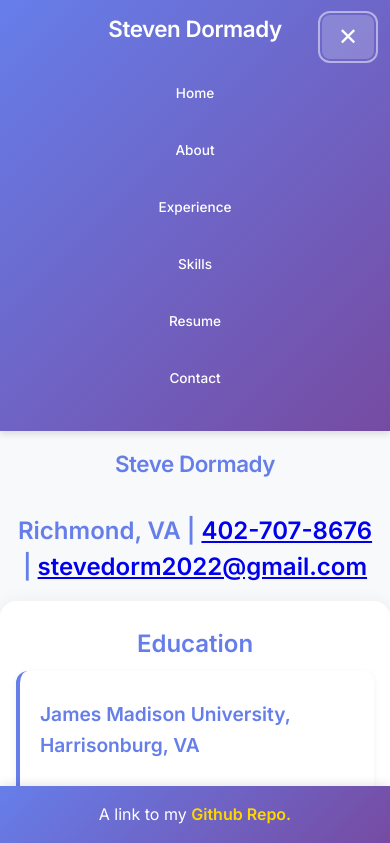
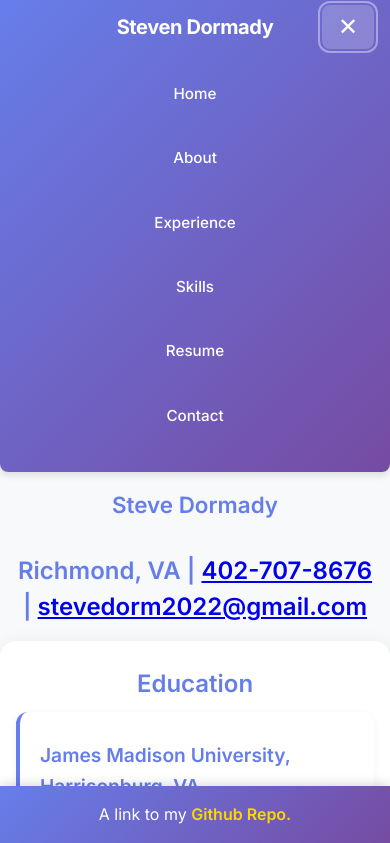
Before and after one commit to Stevedorm/PortfolioWebsite, a plain HTML site: page resume.html in a window 390 px wide. Both pictures are taken after a click on the button "Toggle menu". Shown: the top 843 px of the page. Drawn offline with Linux system fonts and the light colour scheme.

Commit message:
Consistent menu size across all pages

```diff
--- a/styles/menu.css
+++ b/styles/menu.css
@@ -1,7 +1,4 @@
-/* Modern CSS Reset and Base Styles */
-* {
-    box-sizing: border-box;
-}
+* { box-sizing: border-box; }
 
 html {
     margin: 0;
@@ -11,6 +8,8 @@ html {
     color: #333;
     background-color: #f8f9fa;
     scroll-behavior: smooth;
+    overflow-x: hidden;
+    width: 100%;
 }
 
 body {
@@ -20,34 +19,8 @@ body {
     line-height: inherit;
     color: inherit;
     background-color: inherit;
-}
-
-h1 {
-    position: relative;
-    color: white;
-    height: auto;
-    width: 100%;
-    margin: 0;
-    text-align: center;
-    font-weight: 700;
-    font-size: clamp(1.25rem, 3.5vw, 2rem);
-    letter-spacing: -0.02em;
-}
-
-#about {
-    color: white;
-}
-
-html {
-    overflow-x: hidden;
-    width: 100%;
-}
-
-body {
     position: relative;
     width: 100%;
-    margin: 0;
-    padding: 0;
 }
 
 #header {
@@ -55,23 +28,144 @@ body {
     width: 100vw;
     margin-left: calc(50% - 50vw);
     margin-right: calc(50% - 50vw);
-    height: auto;
     padding: 1rem 0;
     box-sizing: border-box;
     box-shadow: 0 4px 6px rgba(0, 0, 0, 0.1);
     position: sticky;
     top: 0;
-    left: 0;
     z-index: 1000;
     backdrop-filter: blur(10px);
+    border-bottom-left-radius: 8px;
+    border-bottom-right-radius: 8px;
 }
 
-.container {
+.header-top {
     display: flex;
-    justify-content: space-between;
+    justify-content: center;
     align-items: center;
-    gap: 1rem;
+    width: 100%;
+    padding: 0 1rem;
+    position: relative;
+}
+
+#header h1 {
+    flex: 1;
+    text-align: center;
+    color: white;
+    font-weight: 700;
+    font-size: clamp(1.25rem, 3.5vw, 2rem);
+    margin: 0;
+    letter-spacing: -0.02em;
+}
+
+.menu-toggle {
+    display: none;
+    background: rgba(255, 255, 255, 0.2);
+    border: none;
+    color: white;
+    font-size: 1.5rem;
+    padding: 0.5rem 1rem;
+    border-radius: 8px;
+    cursor: pointer;
+    position: absolute;
+    right: 1rem;
+    top: 50%;
+    transform: translateY(-50%);
+    transition: all 0.3s ease;
+}
+
+.menu-toggle:hover { background: rgba(255,255,255,0.3); }
+.menu-toggle:focus {
+    outline: 2px solid rgba(255,255,255,0.4);
+    outline-offset: 2px;
+}
+
+.menu-bar {
+    display: flex;
+    justify-content: center;
+    align-items: center;
     flex-wrap: wrap;
+    width: 100%;
+    margin: 0.75rem 0 0 0;
+    gap: 0.5rem;
+    transition: max-height 0.3s ease, opacity 0.3s ease;
+}
+
+.menu-bar a {
+    color: white;
+    text-align: center;
+    padding: 0.75rem 1.5rem;
+    text-decoration: none;
+    font-weight: 500;
+    font-size: 0.95rem;
+    border-radius: 8px;
+    transition: 0.3s ease;
+    position: relative;
+    overflow: hidden;
+}
+
+.menu-bar a::before {
+    content: '';
+    position: absolute;
+    top: 0;
+    left: -100%;
+    width: 100%;
+    height: 100%;
+    background: rgba(255,255,255,0.2);
+    transition: 0.3s ease;
+}
+.menu-bar a:hover::before { left: 0; }
+.menu-bar a:hover {
+    background-color: rgba(255,255,255,0.15);
+    color: #ffd700;
+    transform: translateY(-2px);
+    box-shadow: 0 4px 8px rgba(0,0,0,0.2);
+}
+
+.menu-bar a.active {
+    background-color: rgba(255,255,255,0.15);
+    color: #ffd700;
+}
+
+@media (max-width: 768px) {
+    .menu-toggle { display: block; }
+
+    .menu-bar {
+        flex-direction: column;
+        max-height: 0;
+        overflow: hidden;
+        opacity: 0;
+        padding: 0;
+        visibility: hidden;
+    }
+    .menu-bar.menu-open {
+        max-height: 500px;
+        opacity: 1;
+        padding: 1rem 0;
+        margin-top: 0.5rem;
+        visibility: visible;
+    }
+    .menu-bar a {
+        width: 90%;
+        padding: 0.75rem 1rem;
+        margin: 0.25rem 0;
+    }
+}
+
+@media (max-width: 420px) {
+    #header { padding: 0.75rem 0; }
+    #header h1 { font-size: 1.25rem; }
+}
+
+@media (min-width: 769px) {
+    .menu-bar { max-height: none !important; opacity: 1 !important; }
+}
+
+@media (min-width: 1054px) {
+    .menu-bar a {
+        padding: 0.9rem 2rem;
+        font-size: 1rem;
+    }
 }
 
 footer {
@@ -84,205 +178,17 @@ footer {
     color: white;
     text-align: center;
     padding: 1rem;
-    box-shadow: 0 -2px 10px rgba(0, 0, 0, 0.1);
+    box-shadow: 0 -2px 10px rgba(0,0,0,0.15);
     z-index: 999;
-    box-sizing: border-box;
 }
 
 footer a {
     color: #ffd700;
     text-decoration: none;
     font-weight: 600;
-    transition: color 0.3s ease;
 }
+footer a:hover { color: #fff; text-decoration: underline; }
 
-footer a:hover {
-    color: #fff;
-    text-decoration: underline;
+@media (prefers-color-scheme: dark) {
+    html, body { background: #1a1a1a; color: #e0e0e0; }
 }
-
-.menu-bar {
-    display: flex;
-    flex-direction: row;
-    justify-content: center;
-    align-items: center;
-    flex-wrap: wrap;
-    width: 100%;
-    margin: 0.75rem 0 0 0;
-    gap: 0.5rem;
-    transition: max-height 0.3s ease, opacity 0.3s ease;
-}
-
-.menu-toggle {
-    display: none;
-    background: rgba(255, 255, 255, 0.2);
-    border: none;
-    color: white;
-    font-size: 1.5rem;
-    padding: 0.5rem 1rem;
-    border-radius: 8px;
-    cursor: pointer;
-    margin: 0.5rem auto;
-    transition: all 0.3s ease;
-}
-
-.menu-toggle:hover {
-    background: rgba(255, 255, 255, 0.3);
-}
-
-.menu-toggle:focus {
-    outline: 2px solid rgba(255, 255, 255, 0.5);
-    outline-offset: 2px;
-}
-
-.header-top {
-    display: flex;
-    justify-content: center;
-    align-items: center;
-    width: 100%;
-    padding: 0 1rem;
-    position: relative;
-}
-
-.header-top h1 {
-    flex: 1;
-    text-align: center;
-}
-
-.header-top .menu-toggle {
-    position: absolute;
-    right: 1rem;
-    top: 50%;
-    transform: translateY(-50%);
-}
-
-.menu-bar a {
-    color: white;
-    text-align: center;
-    padding: 0.75rem 1.5rem;
-    text-decoration: none;
-    font-weight: 500;
-    font-size: 0.95rem;
-    border-radius: 8px;
-    transition: all 0.3s ease;
-    position: relative;
-    overflow: hidden;
-}
-
-.menu-bar a::before {
-    content: '';
-    position: absolute;
-    top: 0;
-    left: -100%;
-    width: 100%;
-    height: 100%;
-    background: rgba(255, 255, 255, 0.2);
-    transition: left 0.3s ease;
-}
-
-.menu-bar a:hover::before {
-    left: 0;
-}
-
-.menu-bar a:hover {
-    background-color: rgba(255, 255, 255, 0.15);
-    color: #ffd700;
-    transform: translateY(-2px);
-    box-shadow: 0 4px 8px rgba(0, 0, 0, 0.2);
-}
-
-.menu-bar a:active {
-    transform: translateY(0);
-}
-
-/* Responsive Design - Mobile Menu */
-@media (max-width: 768px) {
-    .menu-toggle {
-        display: block;
-    }
-
-    .menu-bar {
-        flex-direction: column;
-        max-height: 0;
-        overflow: hidden;
-        opacity: 0;
-        margin: 0;
-        padding: 0;
-        width: 100%;
-        visibility: hidden;
-    }
-
-    .menu-bar.menu-open {
-        max-height: 500px;
-        opacity: 1;
-        padding: 1rem 0;
-        margin: 0.5rem 0 0 0;
-        visibility: visible;
-    }
-
-    .menu-bar a {
-        width: 90%;
-        padding: 0.75rem 1rem;
-        margin: 0.25rem 0;
-        font-size: 0.95rem;
-        border-radius: 8px;
-    }
-
-    .header-top {
-        justify-content: center;
-    }
-
-    .header-top h1 {
-        margin: 0;
-    }
-}
-
-@media (max-width: 420px) {
-    .menu-bar a {
-        padding: 0.6rem 0.8rem;
-        font-size: 0.85rem;
-    }
-
-    #header {
-        padding: 0.75rem 0;
-    }
-
-    h1 {
-        font-size: 1.25rem;
-    }
-}
-
-@media (max-width: 700px) and (min-width: 420px) {
-    .menu-bar a {
-        padding: 0.7rem 1rem;
-        font-size: 0.9rem;
-    }
-}
-
-@media (min-width: 769px) {
-    .menu-bar {
-        display: flex !important;
-        max-height: none !important;
-        opacity: 1 !important;
-    }
-}
-
-@media (min-width: 1054px) {
-    .menu-bar a {
-        padding: 0.9rem 2rem;
-        font-size: 1rem;
-    }
-}
-
-/* Dark mode support */
-@media (prefers-color-scheme: dark) {
-    html {
-        color: #e0e0e0;
-        background: #1a1a1a;
-    }
-
-    body {
-        background-color: #1a1a1a;
-        color: #e0e0e0;
-    }
-}
```
